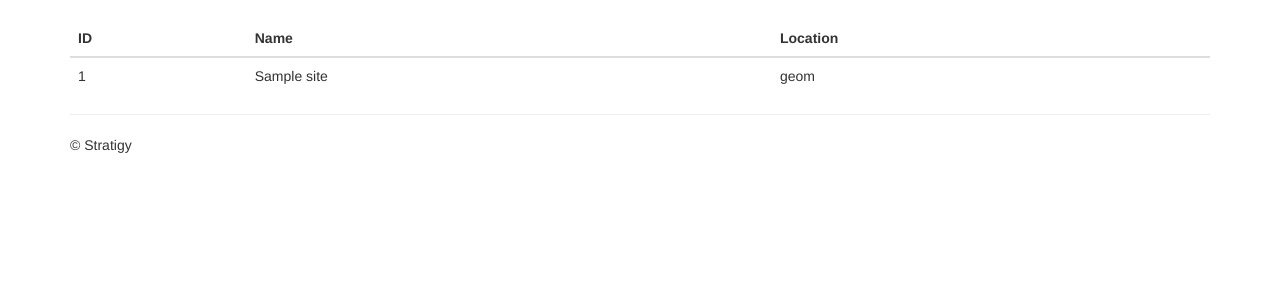
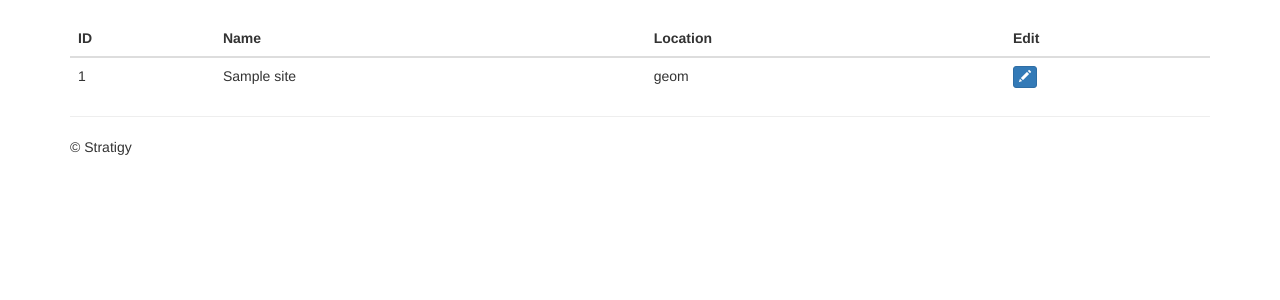
Before and after one commit to dkerkow/stratigy, a Flask app: template app/templates/sites.html in a window 1280 px wide. Shown: the part 51-351 px from the top of the page. Run offline with Flask 2, Linux system fonts and the light colour scheme; the template is opened without the code that fills it: most values are stand-ins (such as "Sample title", 1, 10 or a date in 2020); parts of the project's set-up code (start-up, migrations or seed data) failed here and were passed over; some libraries are stand-ins or nearby versions.

Commit message:
Add link to view 'edit' from site list

```diff
--- a/app/templates/sites.html
+++ b/app/templates/sites.html
@@ -7,6 +7,7 @@
         <th scope="col">ID</th>
         <th scope="col">Name</th>
         <th scope="col">Location</th>
+        <th scope="col">Edit</th>
       </tr>
     </thead>
     <tbody>
@@ -15,6 +16,11 @@
         <td>{{ site.id }}</td>
         <td>{{ site.site_name }}</td>
         <td>geom</td>
+        <td>
+          <a class="btn btn-primary btn-xs" href="{{ url_for('edit', site_id=site.id) }}" role="button">
+            <span class="glyphicon glyphicon-pencil" aria-hidden="true"></span>
+          </a>
+        </td>
       </tr>
       {% endfor %}
     </tbody>
```
